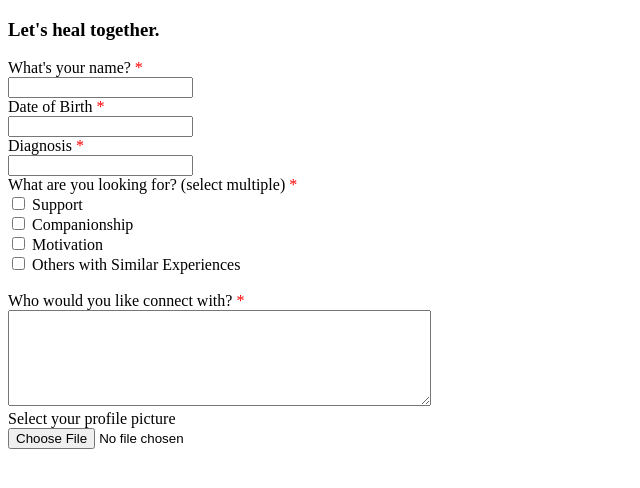
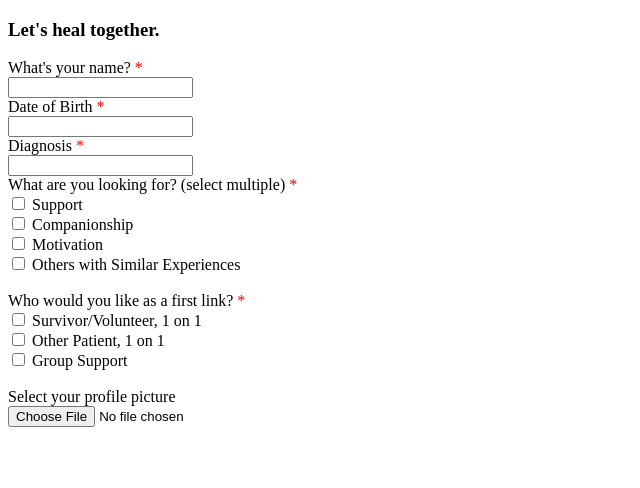
Before and after one commit to Charlychee/HackDuke-, a Flask app: page /registration in a window 1280 px wide. Shown: the top 488 px of the page, without its empty margins (0-640 px from the left). Run offline with Flask 2, Linux system fonts and the light colour scheme.

Commit message:
two multiple choices

```diff
--- a/templates/registration.html
+++ b/templates/registration.html
@@ -12,6 +12,27 @@
     <title> Heal Together </title>
 </head>
 <body>
+    <script>
+        function check(input) {
+
+            var checkboxes = document.getElementsByClassName("radioCheck");
+
+            for (var i = 0; i < checkboxes.length; i++) {
+                //uncheck all
+                if (checkboxes[i].checked == true) {
+                    checkboxes[i].checked = false;
+                }
+            }
+
+            //set checked of clicked object
+            if (input.checked == true) {
+                input.checked = false;
+            }
+            else {
+                input.checked = true;
+            }
+        }
+    </script>
     <h3> Let's heal together. </h3>
     <div class="fields">
         <form action="#" id="submissionForm" method="post" enctype="multipart/form-data" onsubmit="return confirm('Do you really want to submit the form?');">
@@ -29,18 +50,23 @@
             </div>
             <div class="fields">
                 <label for="purpose"> What are you looking for? (select multiple) <span style="color:red"> * </span><br /> </label>
-                <input type="checkbox" name="option1" value="support">
+                <input type="checkbox" name="poption1" value="support">
                 <label for="support"> Support </label><br>
-                <input type="checkbox" name="option2" value="companionship">
+                <input type="checkbox" name="poption2" value="companionship">
                 <label for="companionship"> Companionship </label><br>
-                <input type="checkbox" name="option3" value="motivation">
+                <input type="checkbox" name="poption3" value="motivation">
                 <label for="motivation"> Motivation </label><br>
-                <input type="checkbox" name="option4" value="others with similar experiences">
+                <input type="checkbox" name="poption4" value="others with similar experiences">
                 <label for="others"> Others with Similar Experiences </label><br><br>
             </div>
             <div class="fields">
-                <label for="contact"> Who would you like connect with? <span style="color:red"> * </span><br /> </label>
-                <textarea name="contact" class="input" form="submissionForm" rows="6" cols="50" required></textarea>
+                <label for="contact"> Who would you like as a first link? <span style="color:red"> * </span><br /> </label>
+                <input type="checkbox" class="radioCheck" name="coption1" onclick="check(this);" value="survivor/volunteer, 1 on 1">
+                <label for="surv/vol"> Survivor/Volunteer, 1 on 1 </label><br>
+                <input type="checkbox" class="radioCheck" name="coption2" onclick="check(this);" value="other">
+                <label for="companionship"> Other Patient, 1 on 1 </label><br>
+                <input type="checkbox" class="radioCheck" name="coption3" onclick="check(this);" value="group">
+                <label for="group"> Group Support </label><br><br />
             </div>
             <div>
                 <label for="img">Select your profile picture </label> <br />
```
